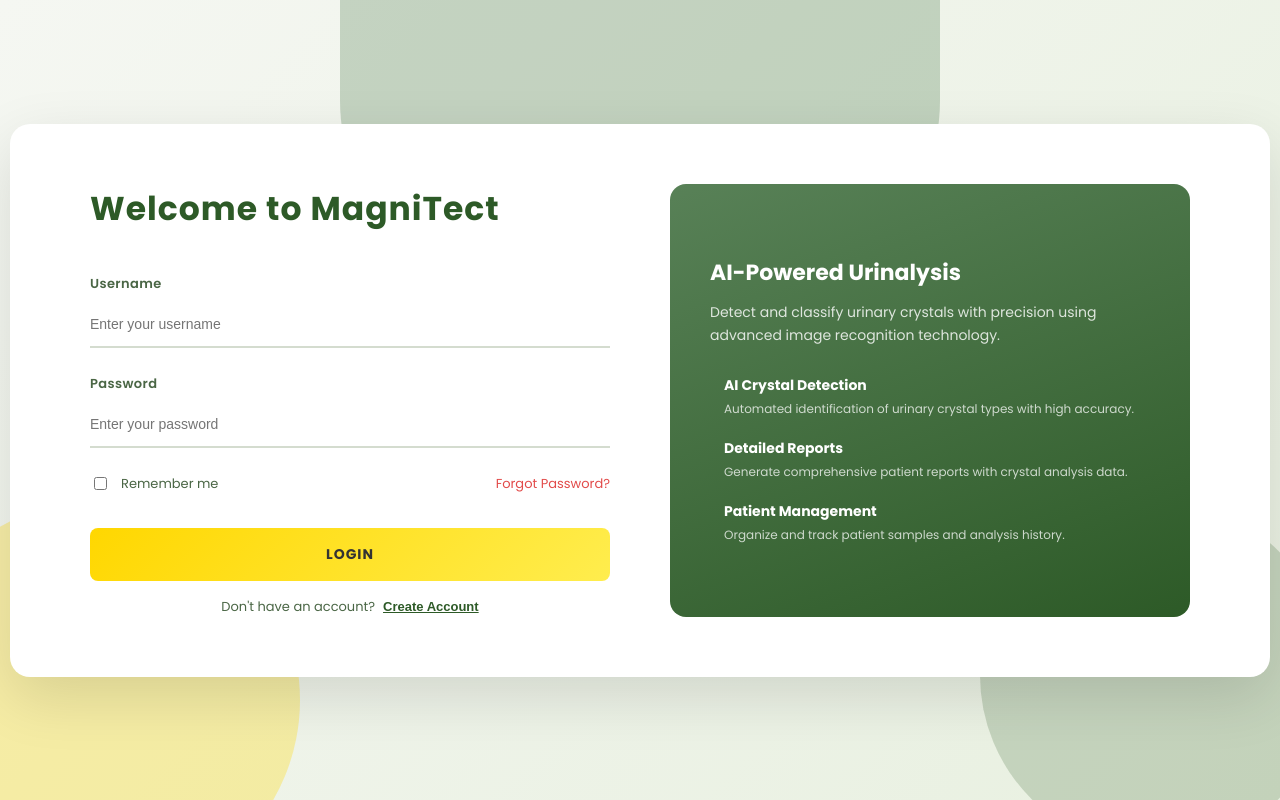
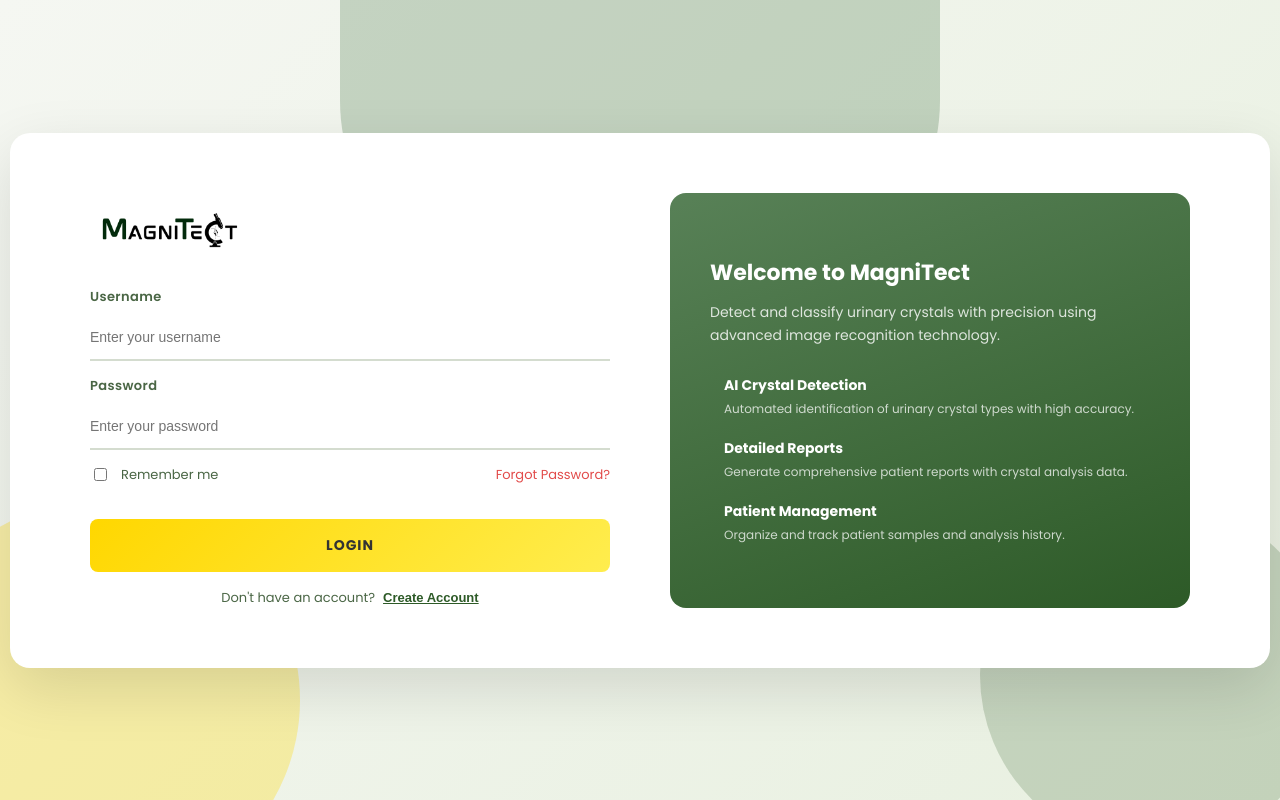
Before and after one commit to andyela20/THESIS, a React (Create React App) app in the folder crystal app/: page / in a window 1280 px wide. Built offline with nearby package versions, Linux system fonts and the light colour scheme.

Commit message:
logo and shiz

```diff
--- a/crystal app/src/Login.jsx
+++ b/crystal app/src/Login.jsx
@@ -1,4 +1,5 @@
 import React, { useState } from 'react';
+import logo from './assets/logo.png';
 
 export default function Login({ onLogin }) {
   const [mode, setMode]               = useState('login');
@@ -73,9 +74,18 @@
 
         {/* ── LEFT PANEL ── */}
         <div style={styles.lgLeft}>
-          <div style={styles.lgTitle}>
-            {mode === 'login' ? 'Welcome to MagniTect' : 'CREATE ACCOUNT'}
-          </div>
+
+          {/* Logo replaces the title text */}
+          <img
+            src={logo}
+            alt="Magnitect Logo"
+            style={styles.logoImg}
+          />
+
+          {/* Show "CREATE ACCOUNT" text only in register mode */}
+          {mode === 'register' && (
+            <div style={styles.lgTitle}>CREATE ACCOUNT</div>
+          )}
 
           <div style={styles.lgGroup}>
             <label style={styles.label}>Username</label>
@@ -159,7 +169,7 @@
         {/* ── RIGHT PANEL ── */}
         <div style={styles.rightPanel}>
           <div style={styles.rightInner}>
-            <h2 style={styles.rightHeading}>AI-Powered Urinalysis</h2>
+            <h2 style={styles.rightHeading}>Welcome to MagniTect</h2>
             <p style={styles.rightSub}>
               Detect and classify urinary crystals with precision using advanced image recognition technology.
             </p>
@@ -194,8 +204,15 @@
 
   /* ── left panel ── */
   lgLeft:       { display: 'flex', flexDirection: 'column', justifyContent: 'center' },
+  logoImg: {
+    height: '80px',
+    width: 'auto',
+    marginBottom: '14px',  // was 32px, reduced to tighten the gap
+    objectFit: 'contain',
+    alignSelf: 'flex-start'
+  },
   lgTitle:      { fontSize: '33px', fontWeight: 700, color: '#2d5a27', marginBottom: '40px', letterSpacing: '1px' },
-  lgGroup:      { marginBottom: '26px' },
+  lgGroup: { marginBottom: '15px' },  // was 26px, slightly tighter too
   label:        { display: 'block', fontSize: '13px', color: '#4a6645', marginBottom: '8px', fontWeight: 600, letterSpacing: '0.4px' },
   input:        { width: '100%', padding: '14px 0', border: 'none', borderBottom: '2px solid #d4dccf', fontSize: '14px', color: '#1a3a1a', background: 'transparent', outline: 'none', transition: 'border-color 0.25s', boxSizing: 'border-box' },
   lgOpts:       { display: 'flex', justifyContent: 'space-between', alignItems: 'center', marginBottom: '34px', fontSize: '13px' },
```
